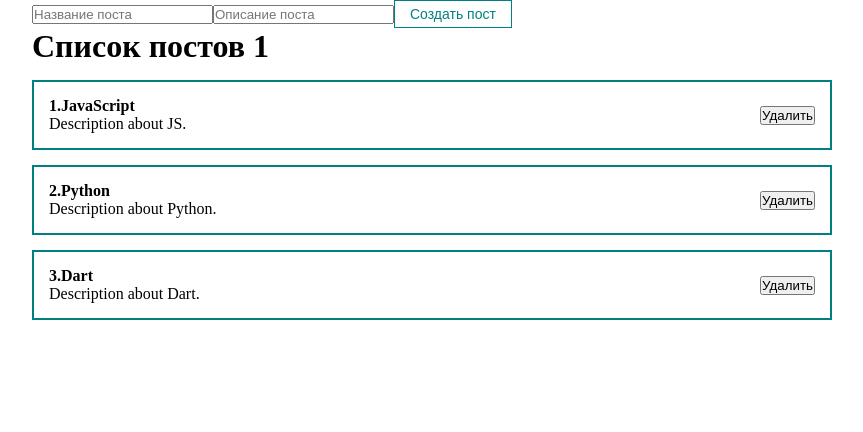
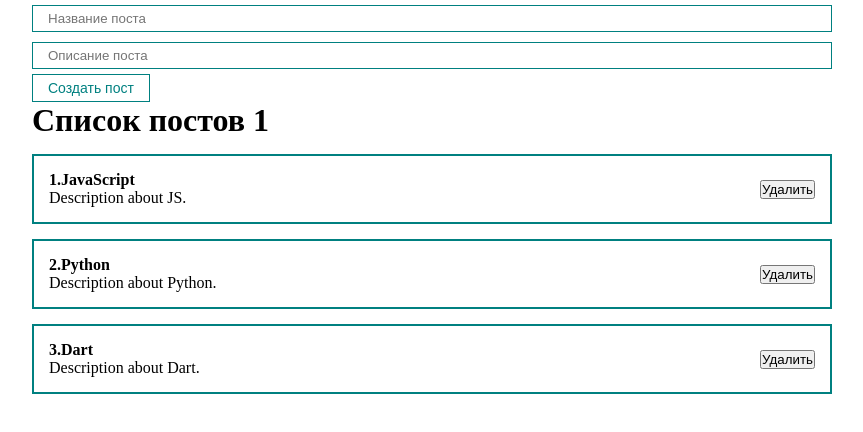
Before and after one commit to BlinovE/reactExample, a React (Create React App) app: page / in a window 1280 px wide. Shown: the top 432 px of the page, without its empty margins (208-1071 px from the left). Built offline with nearby package versions, Linux system fonts and the light colour scheme.

Commit message:
UI MyInput
Создал UI компонент MyInput

```diff
--- a/src/App.js
+++ b/src/App.js
@@ -1,6 +1,7 @@
 import React, {useState} from 'react';
 import PostsList from './components/PostsList';
 import MyButton from './components/UI/button/MyButton';
+import MyInput from './components/UI/input/MyInput';
 import './styles/App.css';
 
 function App() {
@@ -23,8 +24,8 @@
     return (
         <div className="App">
           <form>
-            <input type="text" placeholder='Название поста'/>
-            <input type="text" placeholder='Описание поста'/>
+            <MyInput type="text" placeholder='Название поста'/>
+            <MyInput type="text" placeholder='Описание поста'/>
             <MyButton disabled>Создать пост</MyButton>
           </form>
             <PostsList posts={posts} title="Список постов 1"/>
--- /dev/null
+++ b/src/components/UI/input/MyInput.jsx
@@ -0,0 +1,10 @@
+import React from 'react';
+import inp_class from './MyInput.module.css';
+
+const MyInput = function({children,...props}){
+    return(
+        <input {...props} className={inp_class.myInp}/>
+    );
+}
+
+export default MyInput;
--- /dev/null
+++ b/src/components/UI/input/MyInput.module.css
@@ -0,0 +1,6 @@
+.myInp{
+    width:100%;
+    padding: 5px 15px;
+    margin: 5px 0;
+    border: 1px solid teal;
+}
```
